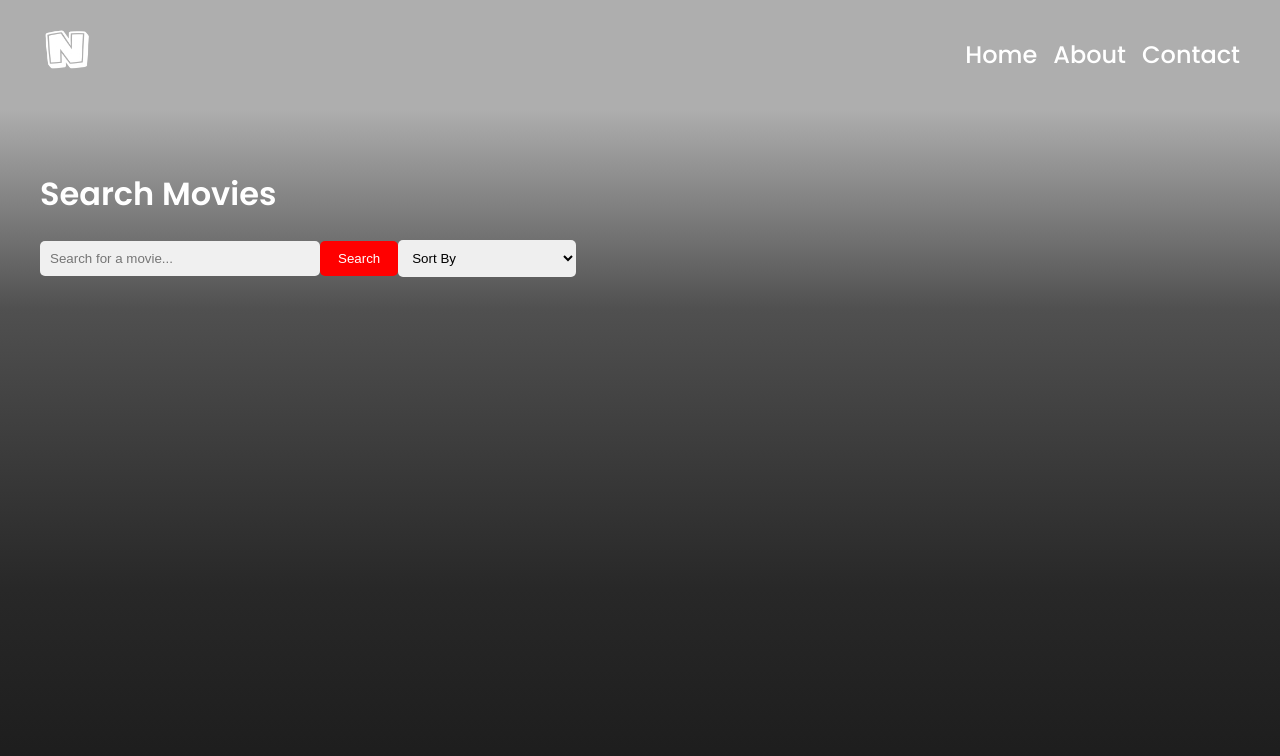
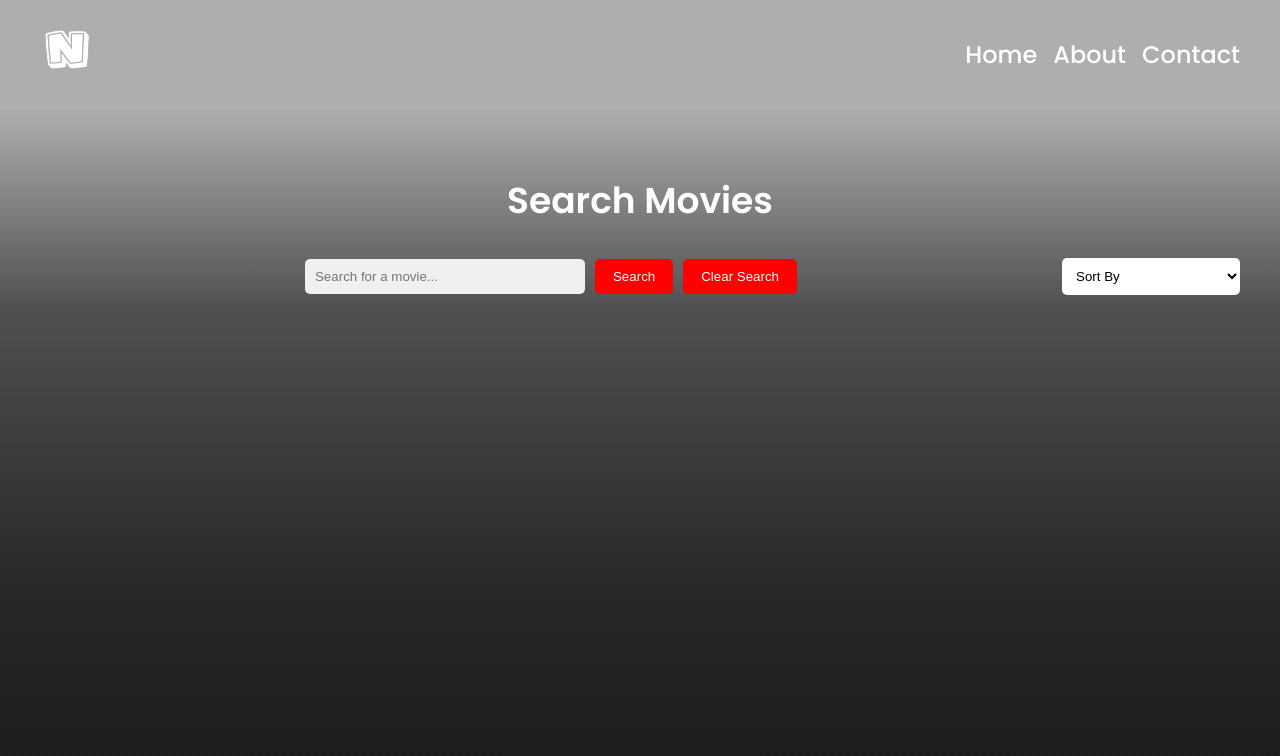
Before and after one commit to navv-r/React-Final-Project, a React (Create React App) app: page /search in a window 1280 px wide. Shown: the top 756 px of the page. Built offline with nearby package versions, Linux system fonts and the light colour scheme.

Commit message:
search movie feature done

```diff
--- a/src/App.css
+++ b/src/App.css
@@ -1,6 +1,6 @@
 body {
   margin: 0;
-  background-color: rgb(25,25,25);
+  background-color: rgb(25, 25, 25);
   font-family: "Poppins", sans-serif;
 }
 
@@ -45,7 +45,6 @@ body {
   align-items: center;
   min-height: calc(100vh - 80px);
   padding-top: 80px;
-
   background: linear-gradient(
     180deg,
     rgb(174, 174, 174) 0%,
@@ -65,7 +64,6 @@ body {
   font-size: 48px;
   font-weight: 600;
   color: white;
-
   margin-bottom: 20px;
 }
 
@@ -73,7 +71,6 @@ body {
   font-family: "Poppins", sans-serif;
   font-size: 18px;
   color: rgb(220, 220, 220);
-
   margin-bottom: 40px;
   line-height: 1.6;
 }
@@ -82,15 +79,11 @@ body {
   font-family: "Poppins", sans-serif;
   font-size: 18px;
   font-weight: 500;
-
   padding: 14px 32px;
-
   border: none;
   border-radius: 6px;
-
   background-color: white;
   color: rgb(40, 40, 40);
-
   cursor: pointer;
   transition: 0.2s ease;
 }
@@ -105,26 +98,30 @@ body {
 .search-page {
   min-height: calc(100vh - 80px);
   padding: 40px;
-
   background: linear-gradient(
     180deg,
-    rgb(174,174,174) 0%,
-    rgb(80,80,80) 25%,
-    rgb(40,40,40) 60%,
-    rgb(20,20,20) 100%
+    rgb(174, 174, 174) 0%,
+    rgb(80, 80, 80) 25%,
+    rgb(40, 40, 40) 60%,
+    rgb(20, 20, 20) 100%
   );
+  color: white;
+}
 
-  color: white;
+.search-page h1 {
+  text-align: center;
+  font-size: 36px;
+  font-weight: 600;
+  margin-bottom: 30px;
+  font-family: "Poppins", sans-serif;
 }
 
 .search-form input {
   padding: 10px;
   width: 260px;
-
   border-radius: 5px;
   border: none;
-
-  background-color: rgb(240,240,240);
+  background-color: rgb(240, 240, 240);
 }
 
 .search-form select {
@@ -142,13 +139,43 @@ body {
   cursor: pointer;
 }
 
-.search-form button:hover {
-  background-color: #cc0000;
+.search-form {
+  display: flex;
+  justify-content: space-between;
+  align-items: center;
+  margin-top: 20px;
+  margin-bottom: 40px;
+}
+
+.sort-dropdown {
+  padding: 10px;
+  border-radius: 5px;
+  border: none;
+  background-color: white;
+}
+
+.search-center {
+  display: flex;
+  gap: 10px;
+  margin: 0 auto;
 }
 
 .search-form select {
   padding: 10px;
   border-radius: 5px;
+}
+
+.clear-button {
+  padding: 10px 18px;
+  border: none;
+  border-radius: 5px;
+  background-color: rgb(120, 120, 120);
+  color: white;
+  cursor: pointer;
+}
+
+.clear-button:hover {
+  background-color: rgb(90, 90, 90);
 }
 
 .movies-grid {
@@ -161,7 +188,7 @@ body {
   text-decoration: none;
   color: white;
 
-  background-color: rgba(255,255,255,0.05);
+  background-color: rgba(255, 255, 255, 0.05);
   padding: 12px;
   border-radius: 8px;
 
--- a/src/pages/Search.jsx
+++ b/src/pages/Search.jsx
@@ -6,6 +6,10 @@ const Search = () => {
   const [query, setQuery] = useState("");
   const [movies, setMovies] = useState([]);
   const [sortOption, setSortOption] = useState("");
+  const clearSearch = () => {
+  setQuery("");
+  setMovies([]);
+};
 
   const handleSearch = async (e) => {
     e.preventDefault();
@@ -32,6 +36,9 @@ const Search = () => {
       <h1>Search Movies</h1>
 
       <form className="search-form" onSubmit={handleSearch}>
+
+  <div className="search-center">
+
     <input
       type="text"
       placeholder="Search for a movie..."
@@ -40,8 +47,18 @@ const Search = () => {
     />
 
     <button type="submit">Search</button>
+    <button
+    type="button"
+    className="clear-button"
+    onClick={clearSearch}
+  >
+    Clear Search
+  </button>
+
+  </div>
 
   <select
+    className="sort-dropdown"
     value={sortOption}
     onChange={(e) => setSortOption(e.target.value)}
   >
@@ -51,6 +68,7 @@ const Search = () => {
     <option value="title-asc">Title (A-Z)</option>
     <option value="title-desc">Title (Z-A)</option>
   </select>
+
 </form>
 
       <div className="movies-grid">
@@ -72,4 +90,6 @@ const Search = () => {
   );
 };
 
+
+
 export default Search;
```
Lines whose indentation alone changed are shown as unchanged.
